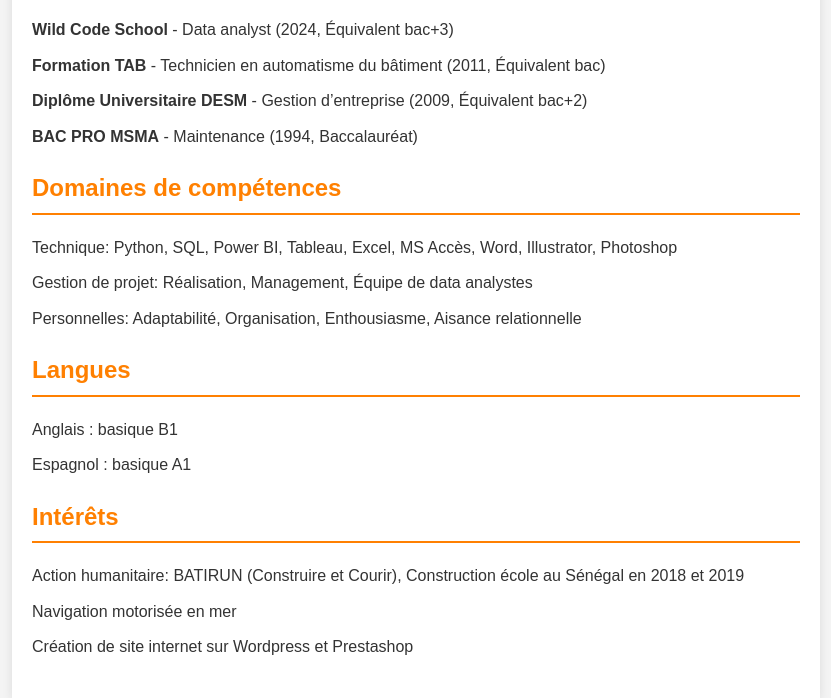
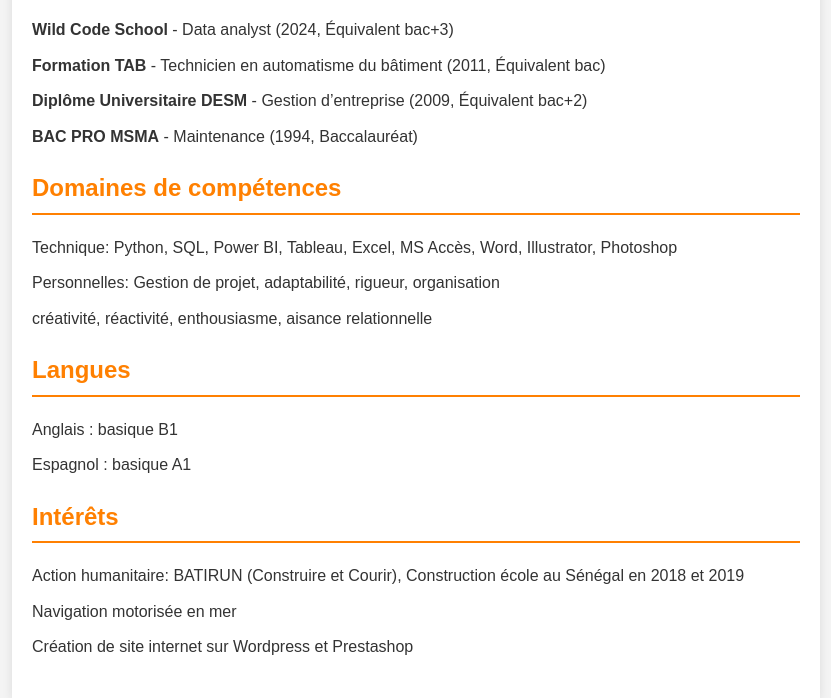
Before and after one commit to stevens-bideau/stevens-bideau.github.io, a plain HTML site: page index.html in a window 1280 px wide. Shown: the part 980-1678 px from the top of the page, without its empty margins (224-1055 px from the left). Drawn offline with Linux system fonts and the light colour scheme.

Commit message:
Update index.html

```diff
--- a/index.html
+++ b/index.html
@@ -66,8 +66,8 @@
             <h2>Domaines de compétences</h2>
             <ul>
                 <li>Technique: Python, SQL, Power BI, Tableau, Excel, MS Accès, Word, Illustrator, Photoshop</li>
-                <li>Gestion de projet: Réalisation, Management, Équipe de data analystes</li>
-                <li>Personnelles: Adaptabilité, Organisation, Enthousiasme, Aisance relationnelle</li>
+                <li>Personnelles: Gestion de projet, adaptabilité, rigueur, organisation</li>
+                <li> créativité, réactivité, enthousiasme, aisance relationnelle</li>
             </ul>
         </section>
         <section class="languages">
```
